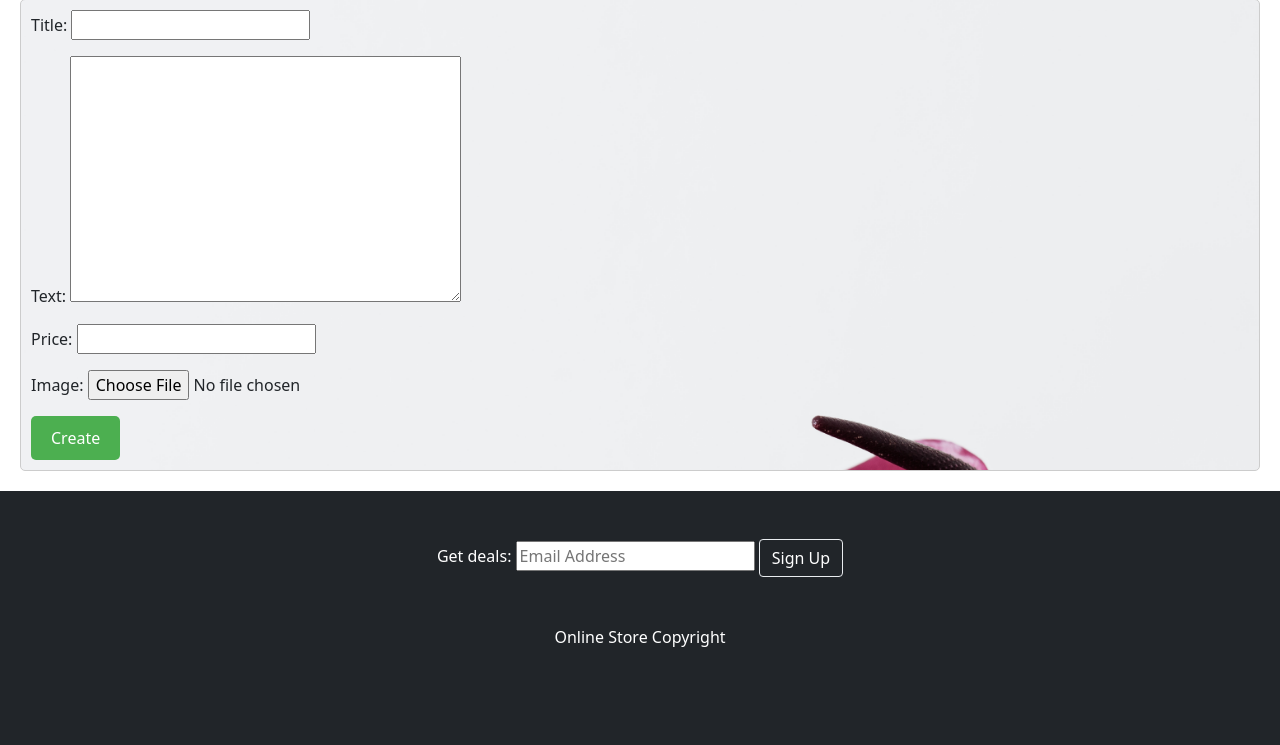
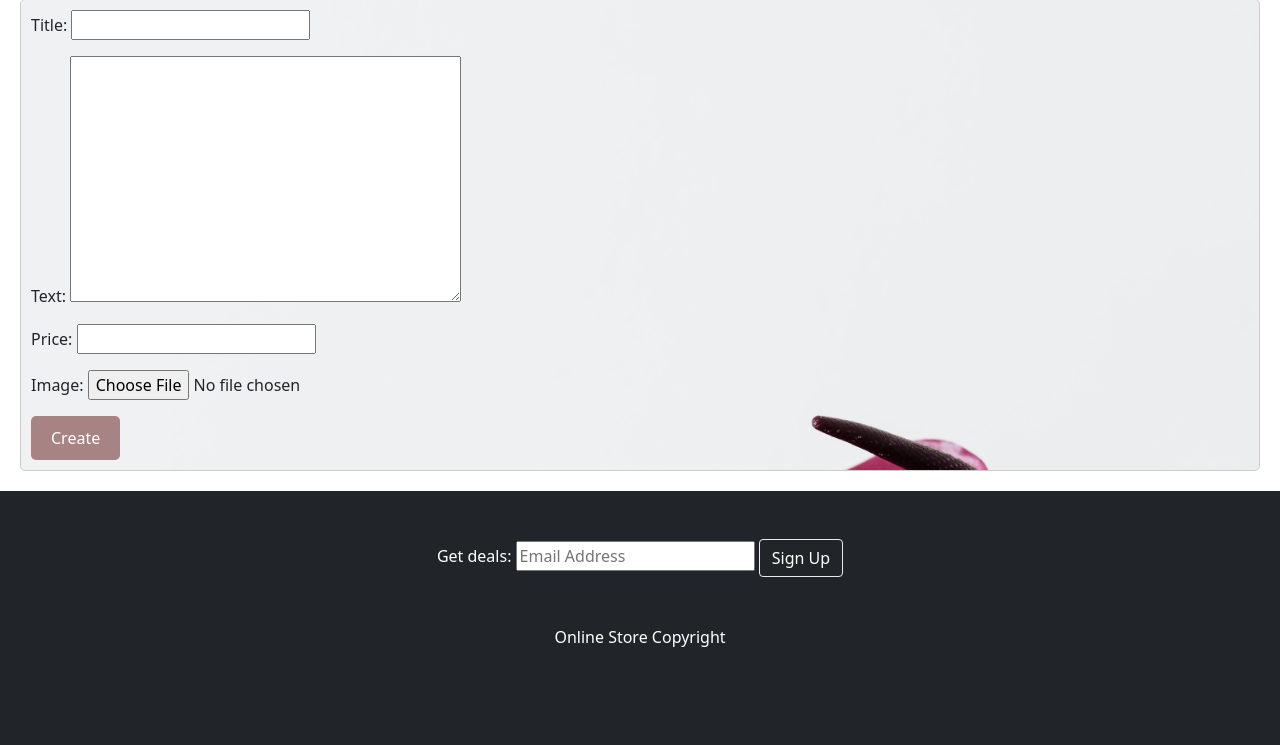
Before and after one commit to katladva/shopping_paradise, a Django app: page /create/ in a window 1280 px wide. Shown: the part 278-1023 px from the top of the page. Run offline with Django 4.2, Linux system fonts and the light colour scheme.

Commit message:
Add new product page design

```diff
--- a/static/css/styles.css
+++ b/static/css/styles.css
@@ -54,7 +54,7 @@
     }
 
     .my-button {
-        background-color: #4CAF50;
+        background-color: #a88384;
         color: white;
         border: none;
         padding: 10px 20px;
```
